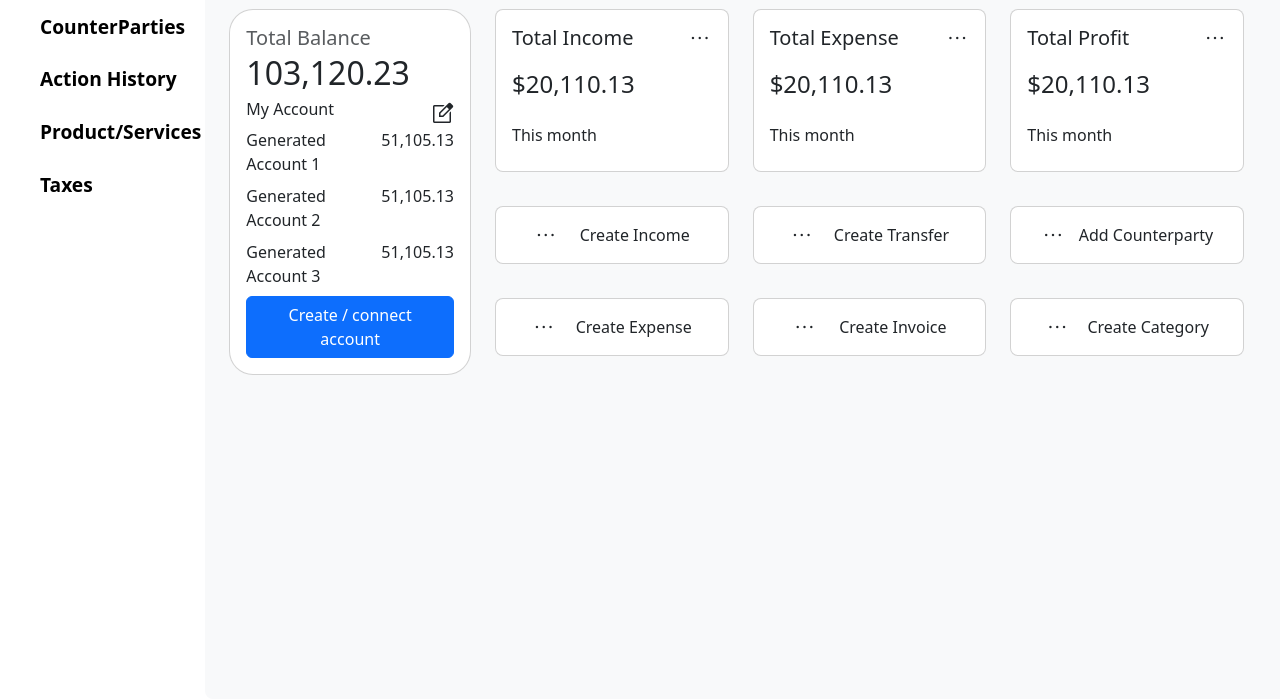
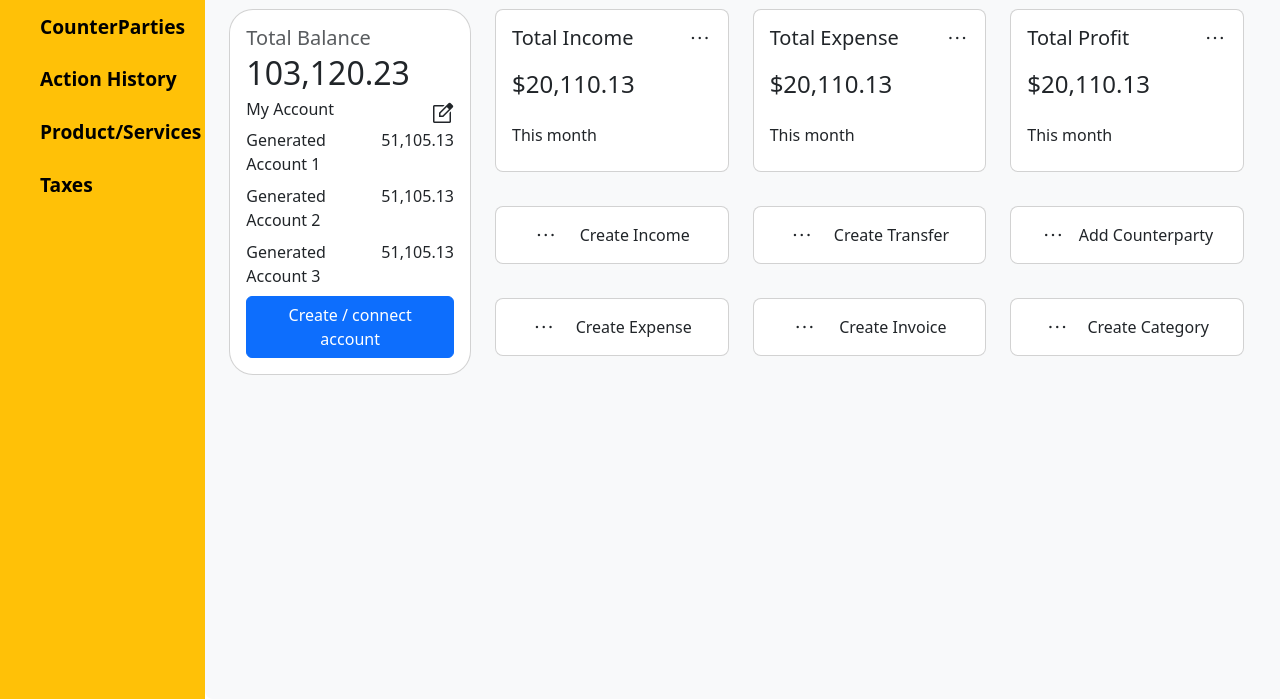
Before and after one commit to NewBTD/test-deploy-netlify, a plain HTML site: page index.html in a window 1280 px wide. Shown: the part 101-800 px from the top of the page. Drawn offline with nearby package versions, Linux system fonts and the light colour scheme.

Commit message:
Change bg-color

```diff
--- a/index.html
+++ b/index.html
@@ -18,7 +18,7 @@
   </head>
   <body>
     <section class="row">
-      <aside class="col-3 col-xl-2 bg-pr full-height-overflow">
+      <aside class="col-3 col-xl-2 bg-pr full-height-overflow bg-warning">
         <ul>
           <a href="./"><li class="hov-primary">Dashboard</li></a>
           <a href="./"><li class="hov-primary">Payment</li></a>
```
